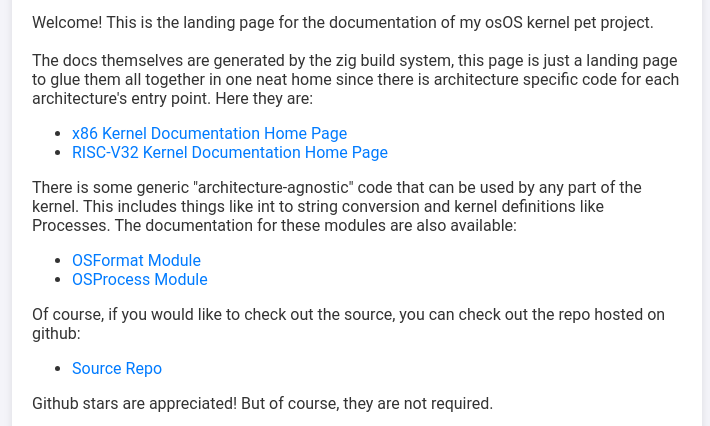
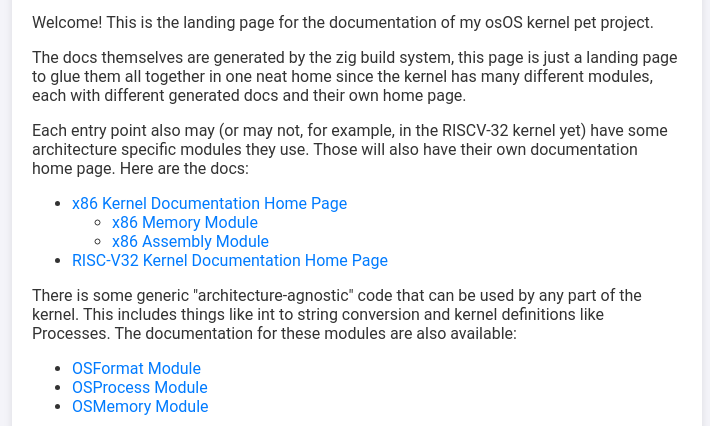
Before and after one commit to spineda2019/osOS, a plain HTML site: page docs/index.html in a window 1280 px wide. Shown: the part 144-570 px from the top of the page, without its empty margins (283-993 px from the left). Drawn offline with Linux system fonts and the light colour scheme.

Commit message:
include new module docs

```diff
--- a/docs/index.html
+++ b/docs/index.html
@@ -14,15 +14,29 @@
     </header>
 
     <body>
-        <p>Welcome! This is the landing page for the documentation of my osOS kernel
-            pet project. <br /> <br />
+        <p>
+            Welcome! This is the landing page for the documentation of my osOS kernel
+            pet project.
+        </p>
+        <p>
             The docs themselves are generated by the zig build system,
-            this page is just a landing page to glue them all together in one neat
-            home since there is architecture specific code for each architecture's
-            entry point. Here they are:
+            this page is just a landing page to glue them all together in one
+            neat home since the kernel has many different modules, each with
+            different generated docs and their own home page.
+        </p>
+        <p>
+            Each entry point also may (or may
+            not, for example, in the RISCV-32 kernel yet) have some architecture
+            specific modules they use. Those will also have their own
+            documentation home page. Here are the docs:
         </p>
         <ul>
-            <li><a href="x86/index.html">x86 Kernel Documentation Home Page</a></li>
+            <li><a href="x86/index.html">x86 Kernel Documentation Home Page</a>
+                <ul>
+                    <li><a href="x86modules/x86memory/index.html">x86 Memory Module</a></li>
+                    <li><a href="x86modules/x86asm/index.html">x86 Assembly Module</a></li>
+                </ul>
+            </li>
             <li><a href="RISC-V32/index.html">RISC-V32 Kernel Documentation Home Page</a></li>
         </ul>
         <p>
@@ -32,8 +46,9 @@
             for these modules are also available:
         </p>
         <ul>
-            <li><a href="modules/format/index.html">OSFormat Module</a></li>
-            <li><a href="modules/process/index.html">OSProcess Module</a></li>
+            <li><a href="shared_modules/osformat/index.html">OSFormat Module</a></li>
+            <li><a href="shared_modules/osprocess/index.html">OSProcess Module</a></li>
+            <li><a href="shared_modules/osmemory/index.html">OSMemory Module</a></li>
         </ul>
         <p>
             Of course, if you would like to check out the source, you can check out
```
